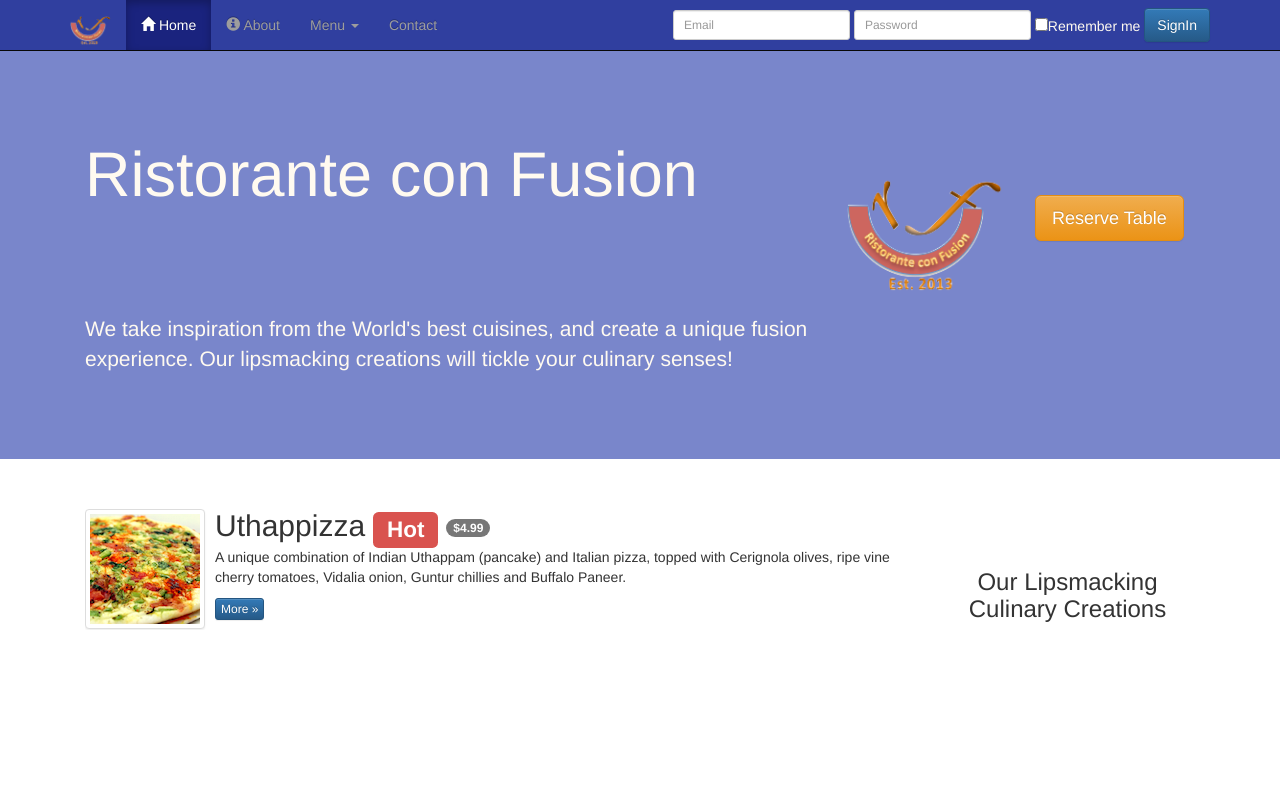
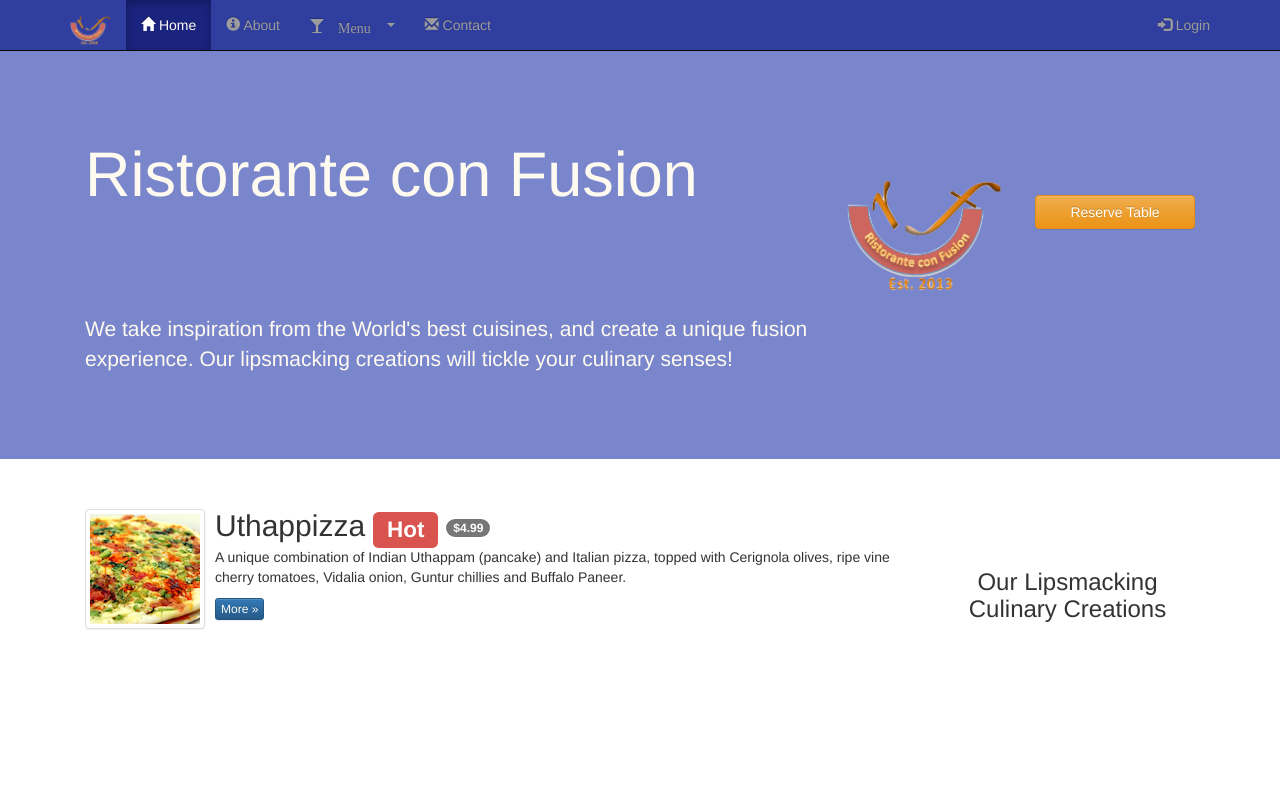
Before and after one commit to LittleStupid/Bootstrap_conFusion, a plain HTML site: page conFusion/index.html in a window 1280 px wide. Shown: the top 800 px of the page. Drawn offline with nearby package versions, Linux system fonts and the light colour scheme.

Commit message:
add tooltips and modal

```diff
--- a/conFusion/css/mystyles.css
+++ b/conFusion/css/mystyles.css
@@ -21,10 +21,6 @@
     margin:0px auto;
     background: #7986CB ;
     color:floralwhite;
-}
-
-.nav-remember-me {
-  color:floralwhite;
 }
 
 address{
@@ -76,3 +72,8 @@ body{
 .affix {
     top:100px;
 }
+
+.btn{
+    white-space:normal !important;
+    word-wrap:break-word;
+}
--- a/conFusion/index.html
+++ b/conFusion/index.html
@@ -45,7 +45,7 @@
              <li><a href="aboutus.html"><span class="glyphicon glyphicon-info-sign"
                   aria-hidden="true"></span> About</a></li>
              <li class="dropdown">
-               <a href="#" class="dropdown-toggle" data-toggle="dropdown"
+               <a href="#" class="dropdown-toggle glyphicon glyphicon-glass" data-toggle="dropdown"
                 role="button" aria-haspopup="true" aria-expanded="false">
                 Menu <span class="caret"></span></a>
                <ul class="dropdown-menu">
@@ -59,10 +59,34 @@
                    <li><a href="#">Weekend Brunch</a></li>
                </ul>
              </li>
-             <li><a href="contactus.html">Contact</a></li>
+             <li>
+               <a href="contactus.html">
+                 <span class="glyphicon glyphicon-envelope" aria-hidden="true"></span> Contact
+               </a>
+             </li>
          </ul>
 
-        <form class="navbar-form navbar-right form-inline" role="form">
+         <ul class="nav navbar-nav navbar-right">
+           <li><a data-toggle="modal" data-target="#loginModal">
+             <span class="glyphicon glyphicon-log-in"></span> Login</a>
+           </li>
+         </ul>
+
+       </div>
+     </div>
+
+    </nav>
+
+    <div id="loginModal" class="modal fade" role="dialog">
+        <div class="modal-dialog">
+        <!-- Modal content-->
+        <div class="modal-content">
+            <div class="modal-header">
+                <button type="button" class="close" data-dismiss="modal">&times;</button>
+                <h4 class="modal-title">Login </h4>
+            </div>
+            <div class="modal-body">
+              <form class="form-inline">
                 <div class="form-group">
                     <input type="text" class="form-control input-sm" placeholder="Email">
                     <input type="text" class="form-control input-sm" placeholder="Password">
@@ -72,14 +96,15 @@
                          </label>
                      </div>
                     <button type="submit" class="btn btn-primary">SignIn</button>
+                    <button type="button" class="btn btn-default btn-sm"
+                      data-dismiss="modal">Cancel</button>
                 </div>
-
               </form>
-
+            </div>
+        </div>
         </div>
     </div>
 
-    </nav>
 
     <header class="jumbotron">
 
@@ -98,7 +123,13 @@
                 </div>
                 <div class="col-xs-12 col-sm-2">
                     <p style="padding:30px;"></p>
-                    <p><a class="btn btn-warning btn-lg" href="#reserve-table">Reserve Table</a></p>
+                    <p>
+                      <a type="button" class="btn btn-warning btn-block"
+                          data-toggle="tooltip" title="Or Call us at +852 12345678"
+                          data-placement="bottom" href="#reserve-table">
+                        Reserve Table
+                      </a>
+                    </p>
                 </div>
             </div>
         </div>
@@ -308,7 +339,11 @@
 
     <!-- Include all compiled plugins (below), or include individual files as needed -->
     <script src="js/bootstrap.min.js"></script>
-
+    <script>
+        $(document).ready(function(){
+        $('[data-toggle="tooltip"]').tooltip();
+         });
+    </script>
 
 </body>
 
```
Also changed, not shown: conFusion/aboutus.html (+6 -2 lines), conFusion/contactus.html (+6 -2 lines). Lines whose indentation alone changed are shown as unchanged.
